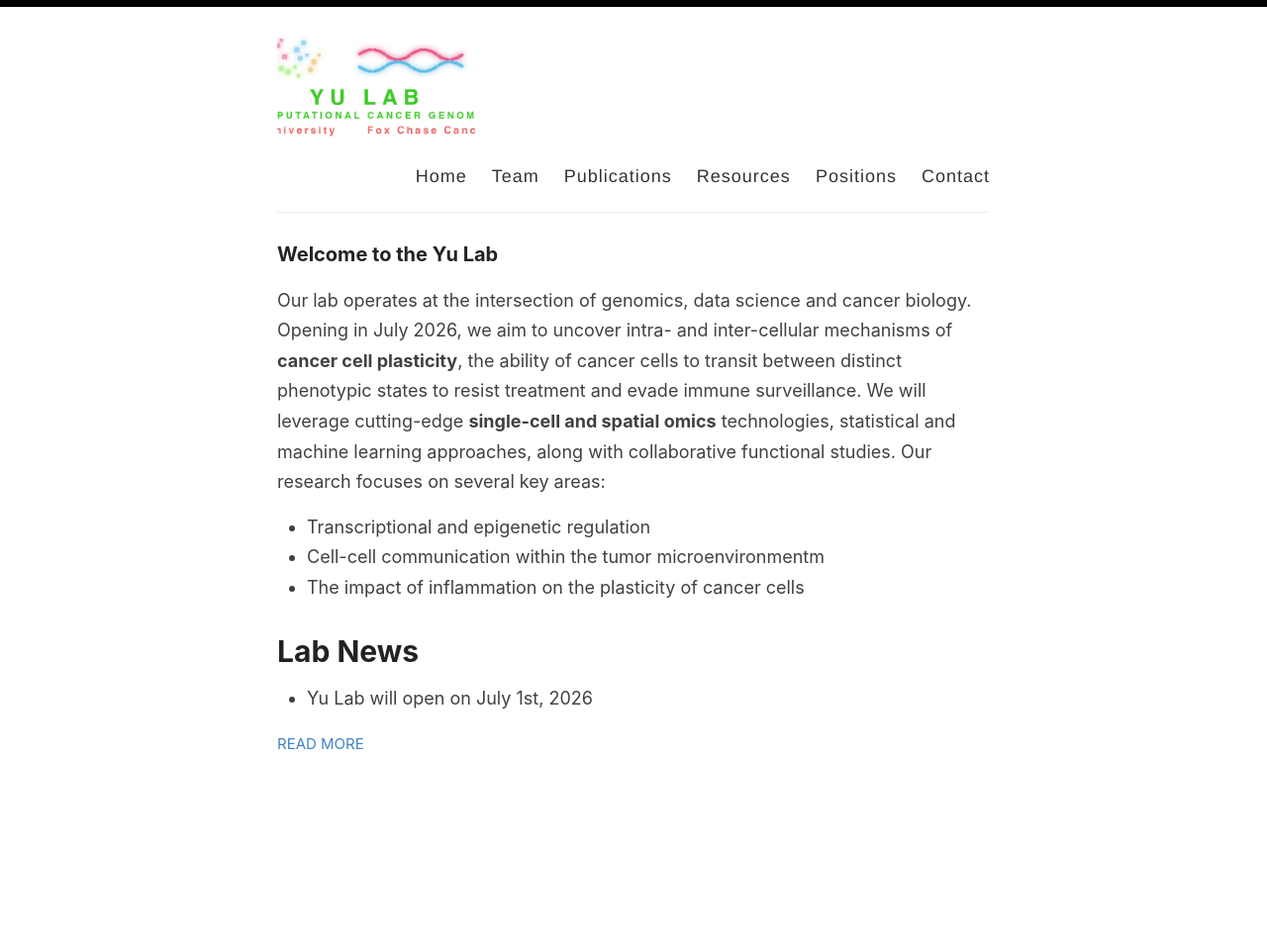
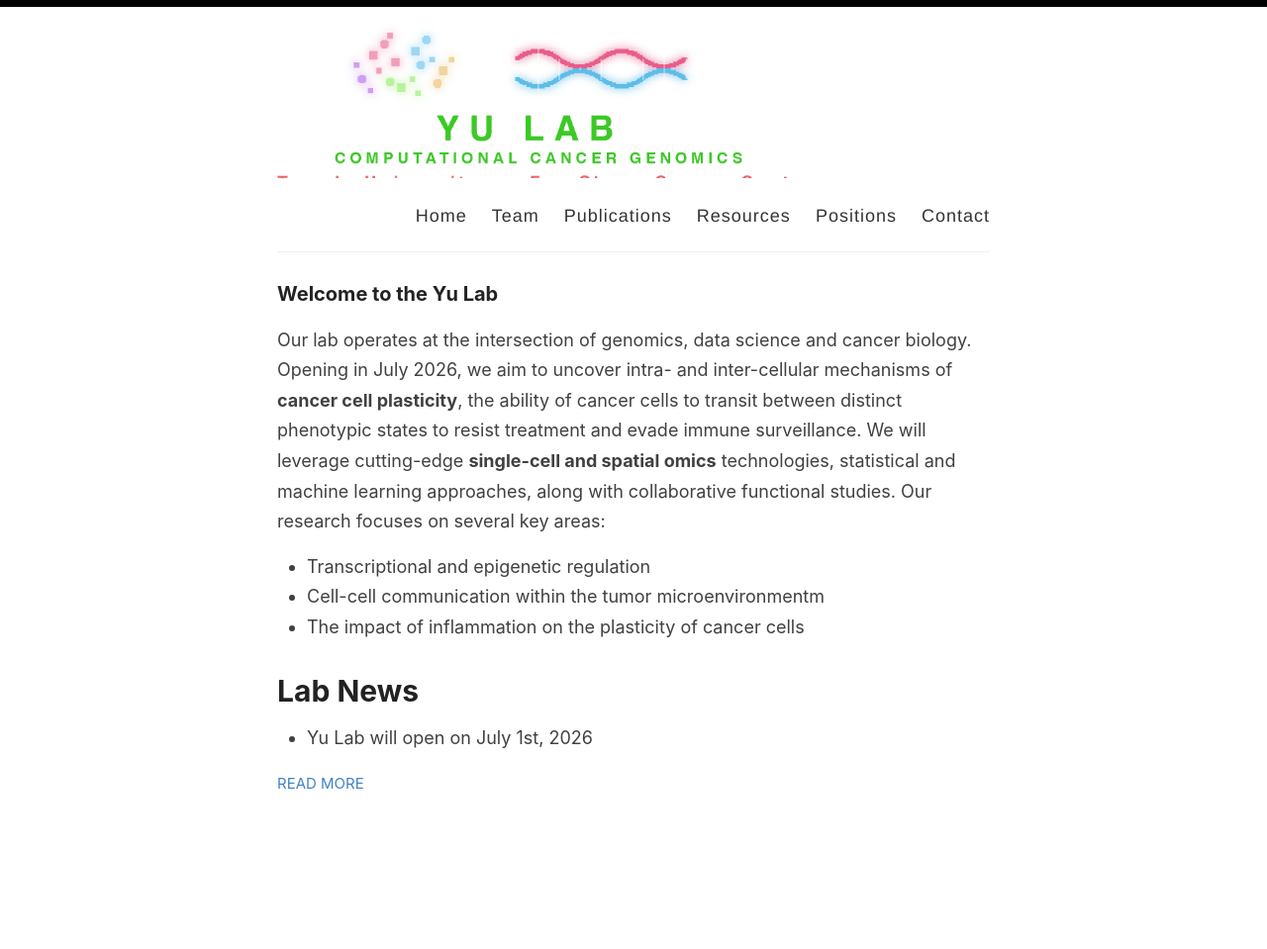
Before and after one commit to wbaopaul/wbaopaul.github.io, a Jekyll site: the page built from index.html, in a window 1280 px wide. Shown: the whole page at 99% size. Built offline with Jekyll 4.4.1, drawn with Linux system fonts in a browser that asks for light colours; the list of posts is cut into pages by our own code; before the commit the page ends 919 px from its top, so only the background shows below that.

Commit message:
logo style

```diff
--- a/assets/style.scss
+++ b/assets/style.scss
@@ -1147,16 +1147,16 @@ Modules - reusable parts of our design
 @import "svg-icons";
 
 .site-avatar {
-  float: left;
+  float: center;
   margin-right: 20px;
-  width: 200px;
-  height: 120px;
+  width: 540px;
+  height: 160px;
   overflow: visible;
 }
 
 .site-avatar img {
-  width: 200px;
-  height: 120px;
+  width: 540px;
+  height: 160px;
   border-radius: 0%;
   object-fit: cover;
 }
```
